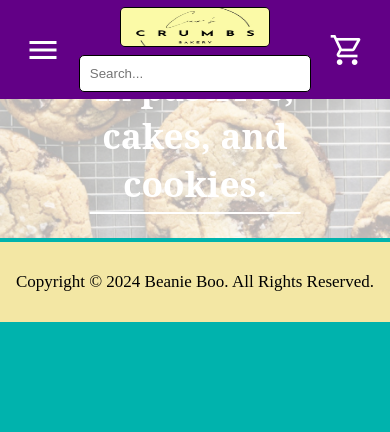
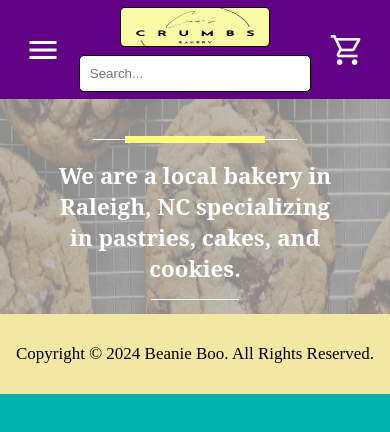
Before and after one commit to MichaelT-178/CarsCrumbs, a Vue app: page / in a window 390 px wide. Shown: the top 432 px of the page. Built offline with nearby package versions, Linux system fonts and the light colour scheme.

Commit message:
Home styling

```diff
--- a/src/components/ItemCard.vue
+++ b/src/components/ItemCard.vue
@@ -1,5 +1,6 @@
 <template>
   <div class="item-card">
+    <div class="item-content">
       <img :src="pic" :alt="item.DisplayName" class="item-image" />
       <div class="item-info">
         <h2 class="item-name">{{ item.DisplayName }}</h2>
@@ -19,8 +20,15 @@
         </div>
         <p class="item-price">{{ `$${item.Cost}.00` }}</p>
       </div>
-    <div>
-    <span class="material-symbols-outlined delete-icon" @click="deleteItem">
+    </div>
+    <div
+      class="right-side"
+      :class="{ 'hovered': hoverDelete }"
+      @mouseover="hoverDelete = true"
+      @mouseleave="hoverDelete = false"
+      @click="deleteItem"
+    > <!-- trash icon -->
+      <span class="material-symbols-outlined delete-icon">
         delete
       </span>
     </div>
@@ -53,6 +61,7 @@ const props = defineProps({
 const pic = computed(() => new URL(`../assets/menu/${props.item.Image}`, import.meta.url).href);
 
 const hovered = ref(null);
+const hoverDelete = ref(false);
 
 const emit = defineEmits(['tag-clicked']);
 
@@ -74,13 +83,19 @@ const deleteItem = () => {
   display: flex;
   align-items: center;
   border: 1.5px solid #3D3D3D;
-  padding: 12px;
   max-width: 500px;
   border-radius: 8px;
   background-color: white;
   justify-content: space-between;
   position: relative;
   width: 410px;
+  overflow: hidden;
+}
+
+.item-content {
+  display: flex;
+  padding: 12px 0 12px 12px; /* Padding top, bottom, and left */
+  flex-grow: 1;
 }
 
 .item-image {
@@ -93,6 +108,7 @@ const deleteItem = () => {
 .item-info {
   flex-grow: 1;
   margin-left: 12px;
+  padding: 12px 0;
 }
 
 .item-name {
@@ -126,6 +142,23 @@ const deleteItem = () => {
   font-size: 18px;
 }
 
+.right-side {
+  display: flex;
+  align-items: center;
+  justify-content: center;
+  width: 50px;
+  background-color: white;
+  transition: background-color 0.3s ease;
+  height: 100%;
+  border-top-right-radius: 8px;
+  border-bottom-right-radius: 8px;
+}
+
+.right-side.hovered {
+  background-color: red;
+  cursor: pointer;
+}
+
 .delete-icon {
   cursor: pointer;
   color: red;
@@ -133,8 +166,8 @@ const deleteItem = () => {
   transition: color 0.3s ease;
 }
 
-.delete-icon:hover {
-  color: darkred;
+.right-side:hover .delete-icon {
+  color: white;
 }
 
 </style>
--- a/src/components/MobileNavBar.vue
+++ b/src/components/MobileNavBar.vue
@@ -467,4 +467,10 @@ html, body {
   }
 }
 
+@media (max-width: 400px) {
+  .sidebar {
+    width: 100%;
+  }
+}
+
 </style>
--- a/src/views/Contact.vue
+++ b/src/views/Contact.vue
@@ -447,4 +447,13 @@ button.clicked {
 
 }
 
+@media (max-width: 400px) {
+	.button-container {
+		display: flex;
+		justify-content: center;
+		align-items: center;
+		margin-top: -20px;
+	}
+}
+
 </style>
--- a/src/views/Home.vue
+++ b/src/views/Home.vue
@@ -1,14 +1,16 @@
 <template>
   <div class="image-container">
     <img :src="HomeCookies" class="tray-cookies" />
+    <div class="dark-overlay"></div>
     <div class="text-overlay">
-      <hr />
+      <div class="rectangle"></div> <!-- The yellow rectangle -->
+      <hr class="top-hr" />
       <p>We are a local bakery in Raleigh, NC specializing in pastries, cakes, and cookies.</p>
-      <hr />
+      <hr class="bottom-hr" />
     </div>
   </div>
-	<div class="bottom-section">
-      <p>Copyright © 2024 Beanie Boo. All Rights Reserved.</p>
+  <div class="bottom-section">
+    <p>Copyright © 2024 Beanie Boo. All Rights Reserved.</p>
   </div>
 </template>
 
@@ -16,44 +18,72 @@
 <script setup>
 import HomeCookies from "../assets/HomeCookies.png";
 
-
 </script>
 
 
 <style scoped>
-.tray-cookies {
+.image-container {
   margin-top: -11px;
-  height: 10%;
+  position: relative;
   width: 100%;
+  height: auto;
+  overflow: hidden;
 }
 
-.image-container {
-  position: relative;
-  display: inline-block;
+.tray-cookies {
+  width: 100%;
+  height: auto;
+  display: block;
+}
+
+.dark-overlay {
+  position: absolute;
+  top: 0;
+  left: 0;
   width: 100%;
   height: 100%;
+  background-color: rgba(0, 0, 0, 0.25);
+  z-index: 1;
+  pointer-events: none;
 }
 
 .text-overlay {
   position: absolute;
-  bottom: 10%;
+  bottom: 2%;
   left: 50%;
   transform: translateX(-50%);
   text-align: center;
   color: white;
-  font-size: 2.2rem;
+  font-size: 2.4rem;
   font-weight: bold;
-	font-family: "Noto Serif", Georgia, serif;
+  font-family: "Noto Serif", Georgia, serif;
   padding: 10px;
   border-radius: 5px;
+  z-index: 2;
 }
 
-.text-overlay hr {
-  border: none;
-  border-top: 2px solid white;
-  margin: 5px 0;
+.rectangle {
+  width: 140px;
+  height: 7px;
+  background-color: #FFFC7C;
+  margin: 0 auto;
+  position: relative;
+  top: 14px; /* Increase to move down */
 }
 
+.top-hr {
+  border: none;
+  border-top: 1px solid white;
+  width: 70%;
+  margin: 10px auto 20px; /* Decrease 2nd number to move down */
+}
+
+.bottom-hr {
+  border: none;
+  border-top: 1px solid white;
+  width: 30%;
+  margin: 25px auto; /* Increase number to move down */
+}
 
 .bottom-section {
   background-color: #F3E7A4;
@@ -69,4 +99,46 @@ import HomeCookies from "../assets/HomeCookies.png";
   font-size: 17px;
 }
 
+@media (max-width: 1000px) {
+  .text-overlay {
+    font-size: 2rem;
+    width: 70%;
+    bottom: -1%;
+  }
+}
+
+@media (max-width: 750px) {
+  .text-overlay {
+    font-size: 1.8rem;
+    width: 80%;
+    bottom: -1%;
+  }
+
+  .tray-cookies {
+    height: 250px;
+  }
+}
+
+@media (max-width: 600px) {
+  .text-overlay {
+    width: 90%;
+  }
+}
+
+@media (max-width: 400px) {
+  .text-overlay {
+    font-size: 1.4rem;
+    bottom: -5%;
+    width: 80%;
+  }
+
+  .tray-cookies {
+    height: 220px;
+  }
+
+  .bottom-hr {
+    margin: 15px auto; /* Increase number to move down */
+  }
+}
+
 </style>
```
Also changed, not shown: 1 other file (tests, documents, lock files or other folders). Lines whose indentation alone changed are shown as unchanged.
